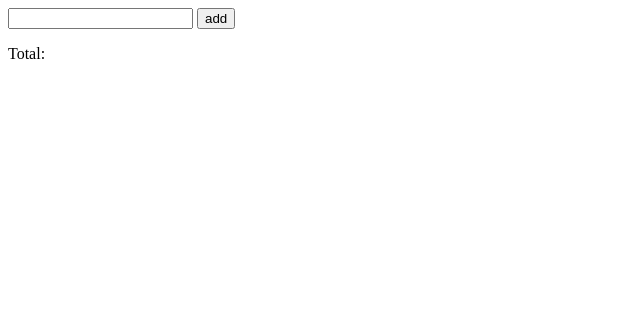
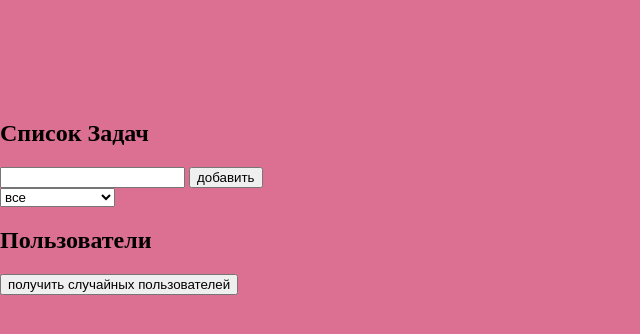
Before and after one commit to NastasiaMood/vanilla, a plain HTML site: page vanilla/index.html in a window 1280 px wide. Shown: the whole page, without its empty margins (0-640 px from the left). Drawn offline with Linux system fonts and the light colour scheme.

Commit message:
Add files via upload
подключила Prettier Formatter, настроила автоматическое форматирование при сохранении

тег <head>:
подключила стиль с помощью link
добавила заголовок страницы - title
c тегом meta передаем следующую информацию:
             charset="UTF-8" - кодировка символов для HTML документа
                  UTF-8 - самая распространенная совр. кодировка
             name="viewport" content="width=device-width, initial-scale=1.0"
                  viewport - контроль масштаба отображения страницы
                  initial-scale — коэффициент масштабирования
                  width=device-width ширина видимой области = ширине устройства
                  initial-scale=1.0 - начального масштаба нет

без функций

```diff
--- a/vanilla/app.js
+++ b/vanilla/app.js
@@ -1,47 +1,85 @@
-const input = document.querySelector('#input')
-const btn = document.querySelector('#btn')
-const result = document.querySelector('#result')
-const total = document.querySelector('#total')
-let i=0
+/* было
+const input = document.querySelector("#input");
+const btn = document.querySelector("#btn");
+const result = document.querySelector("#result");
+const total = document.querySelector("#total");
+let i = 0; */
 
+//DOM-элементы
+const todoInput= document.querySelector ("#todoInput")
+const todoBtn = document.querySelector ("#todoBtn")
+const userRandBtn = document.querySelector ("#userRandBtn")
+const Result = document.querySelector ("#Result")
+const userRandList = document.querySelector ("#userRandList")
+const Filter = document.querySelector ("#Filter")
+
+//Слушатели событий
+document.addEventListener("DOMContentLoaded", getTodos);
+todoBtn.addEventListener("click", addTodo);
+userRandBtn.addEventListener("click", gerRandUsers);
+Result.addEventListener("click", deleteTodo);
+Filter.addEventListener("click", filterTodo);
+
+
+//функции
+function addTodo (e) {
+  //e.preventDefault();
+
+}
+
+function deleteTodo(e) {
+}
+
+function filterTodo(e) {
+}
+
+function saveLocalTodos(todo) {
+}
+
+function getTodos() {
+}
+
+function getRandomUsers() {
+}
+
+/*
 //add event добавление события на кнопку
-btn.addEventListener('click', (e)=>{
-    console.log(input.value)
+btn.addEventListener("click", (e) => {
+  console.log(input.value);
 
-    //result.innerHTML += '<li>${input.value}<li>'
-    if(input.value === '')return
-    createDeleteElements(input.value)
-    input.value = ''
-})
+  //result.innerHTML += '<li>${input.value}<li>'
+  if (input.value === "") return;
+  createDeleteElements(input.value);
+  input.value = "";
+});
 
 //создание и удаление
-function createDeleteElements(value)
-{
-    //создание активного класса
-    i++
-    const li = document.createElement('li')
-    const btn = document.createElement('button')
+function createDeleteElements(value) {
+  //создание активного класса
+  i++;
+  const li = document.createElement("li");
+  const btn = document.createElement("button");
 
-    li.className = 'li'
-    li.textContent=value
+  li.className = "li";
+  li.textContent = value;
 
-    btn.className = 'btn'
-    btn.textContent='add'
-    li.appendChild(btn)
+  btn.className = "btn";
+  btn.textContent = "add";
+  li.appendChild(btn);
 
-    //удаление активного класса
-    btn.addEventListener('click', (e)=>{
-        i--
-        total.textContent=i
-        result.removeChild(li)
-        })
+  //удаление активного класса
+  btn.addEventListener("click", (e) => {
+    i--;
+    total.textContent = i;
+    result.removeChild(li);
+  });
 
-    //переключение активного класса
-    li.addEventListener('click', (e)=>{
-        li.classList.toggle('li-active')
-    })
+  //переключение активного класса
+  li.addEventListener("click", (e) => {
+    li.classList.toggle("li-active");
+  });
 
-    total.textContent=i
+  total.textContent = i;
 
-    result.appendChild(li)
-}
+  result.appendChild(li);
+} */
--- a/vanilla/index.html
+++ b/vanilla/index.html
@@ -1,17 +1,48 @@
 <!DOCTYPE html>
 <html lang="en">
   <head>
+    <link href="style.css" rel="stylesheet" />
+    <meta charset="UTF-8" />
+    <meta name="viewport" content="width=device-width, initial-scale=1.0" />
+    <title>Список Задач</title>
   </head>
 
   <body>
-    <div class="wrap">
-        <input type="text" id="input">
-        <button id="but">add</button>
+    <div class="header">
+      <h2>Список Задач</h2>
+    </div>
+
+<!--<div class="wrap">
+      <input type="text" id="input" />
+      <button id="but" type="submit">add</button>
       <ul id="result"></ul>
       <div>
         Total:
         <span id="total"></span>
       </div>
+    </div> -->
+<form class="block-todo">
+  <input type="text" class="todo-input" id="todoInput"/>
+  <button class="todo-btn" type="submit" id="todoBtn"> добавить </button>
+  <div class="select">
+    <select name="todos" class="filter" id="Filter">
+      <option value="all"> все </option>
+      <option value="complet"> выполненые </option>
+      <option value="uncomplet"> невыполненые </option>
+    </select>
+  </div>
+</form>
+<div class="todo-container">
+  <ul class="result" id="Result"></ul>
+</div>
+<div class="header">
+  <h2> Пользователи </h2>
+</div>
+<div class="users">
+  <button class="user-rand-btn" id="userRandBtn"> получить случайных пользователей</button>
+  <div class="user-container">
+    <ul class="user-rand-list" id="userRandList"></ul>
+  </div>
 </div>
     <script src="app.js"></script>
   </body>
```
Also changed, not shown: vanilla/style.css (+10 -20 lines). Lines whose indentation alone changed are shown as unchanged.
